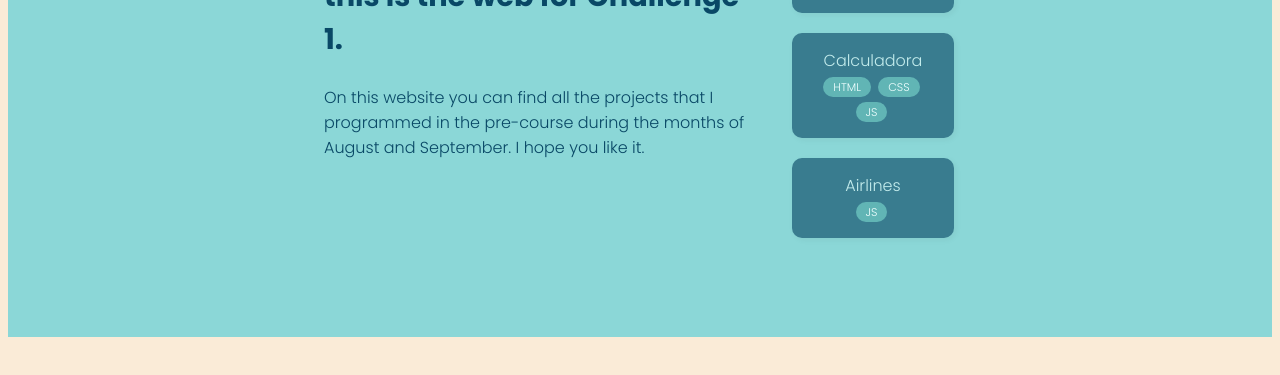
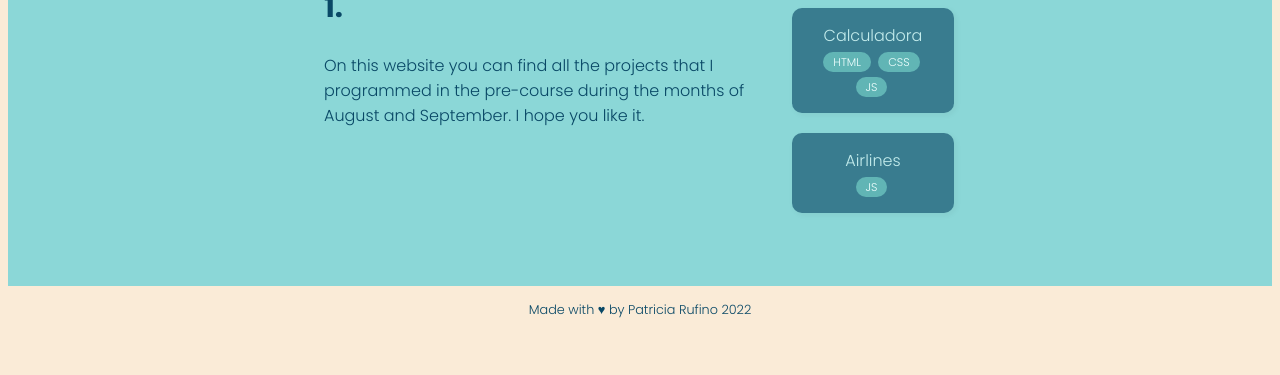
Before and after one commit to patifusa-20/202210-W1-patricia-rufino, a website: page index.html in a window 1280 px wide. Shown: the part 405-780 px from the top of the page. Drawn offline with Linux system fonts and the light colour scheme.

Commit message:
Change readme file and add footer and styles

```diff
--- a/css/styles.css
+++ b/css/styles.css
@@ -6,6 +6,11 @@ body {
 }
 article {
     background-color: #8bd7d7;
+}
+
+footer {
+    font-size: 0.8em;
+    padding-top: 15px;
 }
 
 h1 {
@@ -26,7 +31,7 @@ a {
     align-items: center;
     max-width: 50%;
     margin: auto;
-    padding: 5% 0;
+    padding: 3% 0;
 }
 
 .wrapper-description {
--- a/index.html
+++ b/index.html
@@ -66,5 +66,6 @@
                 </nav>
             </div>
         </article>
+        <footer>Made with &hearts; by Patricia Rufino 2022</footer>
     </body>
 </html>
```
Also changed, not shown: images/favicon-32x32.png (deleted), images/favicon.png (added), images/isdi_logo.jpg (added), images/tech_logos.jpg (added), readme.md.
